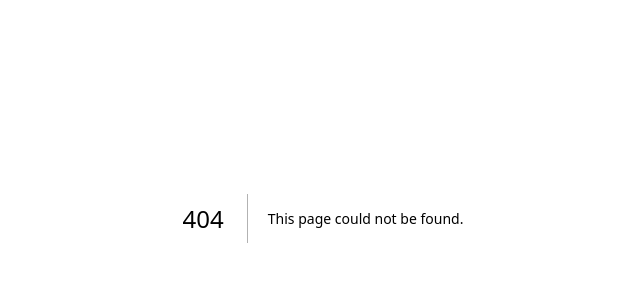
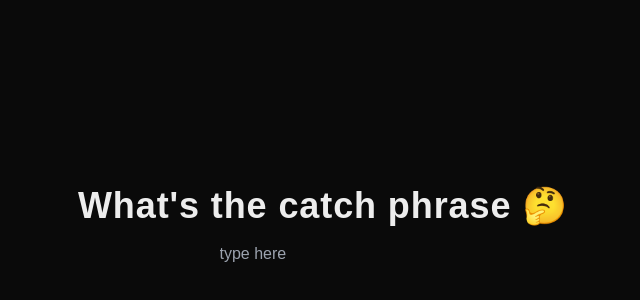
Before and after one commit to ablil/spotify-tags, a Next.js app in the folder spotify-tags-ui/: page /hmmm in a window 1280 px wide. Before the commit this address had no page. Shown: the part 182-482 px from the top of the page, without its empty margins (317-957 px from the left). Built offline with nearby package versions, Linux system fonts and the light colour scheme.

Commit message:
feat: Add authentication (#4)
Adds basic authentication using NextAuth.  Includes a
login page and protects the application's main route.

```diff
--- /dev/null
+++ b/spotify-tags-ui/app/api/auth/[...nextauth]/route.ts
@@ -0,0 +1,26 @@
+import NextAuth from "next-auth"
+import CredentialsProvider from "next-auth/providers/credentials"
+const handler = NextAuth({
+  providers: [
+    CredentialsProvider({
+      name: "Credentials",
+      credentials: {
+        password: { label: "password", type: "password" },
+      },
+      // eslint-disable-next-line
+      async authorize(credentials, _): Promise<any> {
+        if (credentials?.password ===process.env.PASSWORD) {
+          return {
+            username: "admin",
+          }
+        }
+        return null
+      },
+    }),
+  ],
+  pages: {
+    signIn: '/hmmm'
+  },
+  debug: true,
+})
+export { handler as GET, handler as POST }
--- /dev/null
+++ b/spotify-tags-ui/app/hmmm/page.tsx
@@ -0,0 +1,36 @@
+'use client'
+import { signIn } from 'next-auth/react'
+import { useRouter } from 'next/navigation'
+import React, { FormEventHandler, useState } from 'react'
+
+const Page = () => {
+  const router = useRouter()
+  const [password, setPassword] = useState("")
+  const [failed, setFailed] = useState(false)
+
+  const handleSubmit: FormEventHandler<HTMLFormElement> = async (evt) => {
+    evt.preventDefault()
+
+    const response = await signIn('credentials', {
+      callbackUrl: '/',
+      redirect: false,
+      password: password
+    })
+
+    if (response?.ok) {
+      router.push('/')
+    } else {
+      setFailed(true)
+    }
+  }
+
+  return (
+    <form onSubmit={handleSubmit} className='w-full h-screen flex flex-col items-center justify-center'>
+      <h1 className='font-bold tracking-wide text-4xl my-4'>What&apos;s the catch phrase 🤔</h1>
+      {failed && <h1 className='text-red-600'>Nuuuuh, that&apos;s the wrong one 😞</h1>}
+      <input className='bg-transparent outline-none border-none' placeholder='type here' type="password" value={password} onChange={evt => setPassword(evt.target.value)} name="password" id="password" />
+    </form>
+  )
+}
+
+export default Page
--- /dev/null
+++ b/spotify-tags-ui/middleware.ts
@@ -0,0 +1,5 @@
+export { default } from "next-auth/middleware"
+export const config = {
+  // specify the route you want to protect
+  matcher: ["/"],
+}
--- a/spotify-tags-ui/package.json
+++ b/spotify-tags-ui/package.json
@@ -13,6 +13,7 @@
     "@reduxjs/toolkit": "^2.3.0",
     "axios": "^1.7.7",
     "next": "15.0.2",
+    "next-auth": "^4.24.10",
     "react": "19.0.0-rc-02c0e824-20241028",
     "react-contexify": "^6.0.0",
     "react-dom": "19.0.0-rc-02c0e824-20241028",
@@ -21,6 +22,7 @@
   },
   "devDependencies": {
     "@types/axios": "^0.14.4",
+    "@types/next-auth": "^3.15.0",
     "@types/node": "^20",
     "@types/react": "^18",
     "@types/react-dom": "^18",
```
Also changed, not shown: 2 other files (tests, documents, lock files or other folders).
